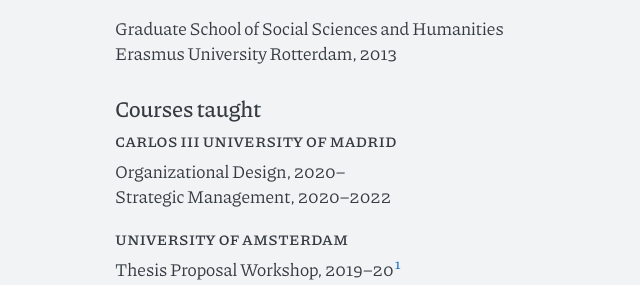
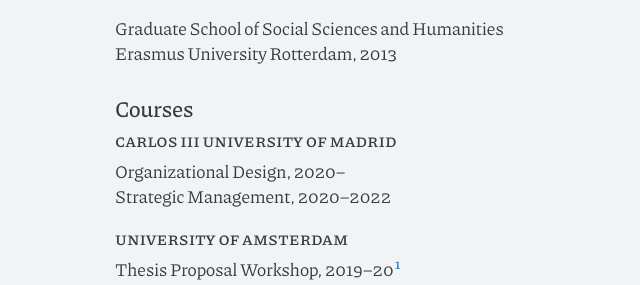
Before and after one commit to piazzai/piazzai.github.io, a Jekyll site: the page built from cv.md, in a window 1280 px wide and 900 px high, scrolled down 4261 px. Shown: the part 168-453 px from the top of the window, without its empty margins (252-892 px from the left). Built offline with Jekyll 4.4.1, drawn with Linux system fonts in a browser that asks for light colours; some of the changed text lies outside the part shown.

Commit message:
Change header and footnote

```diff
--- a/cv.md
+++ b/cv.md
@@ -116,7 +116,7 @@
 Graduate School of Social Sciences and Humanities
 Erasmus University Rotterdam, 2013
 
-## Courses taught
+## Courses
 
 ### Carlos III University of Madrid
 
```
Also changed, not shown: other parts of cv.md (+1 -1 lines).
